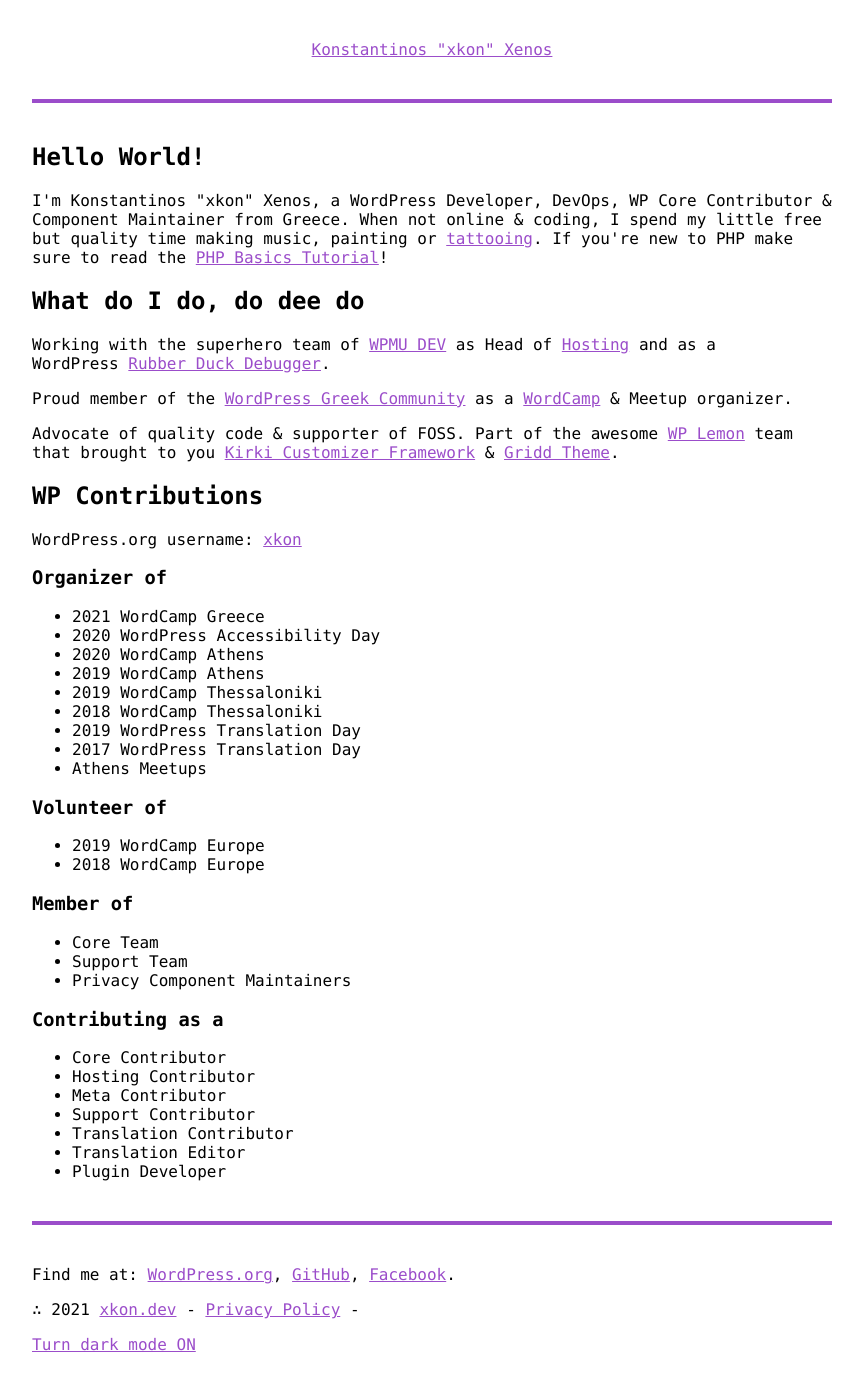
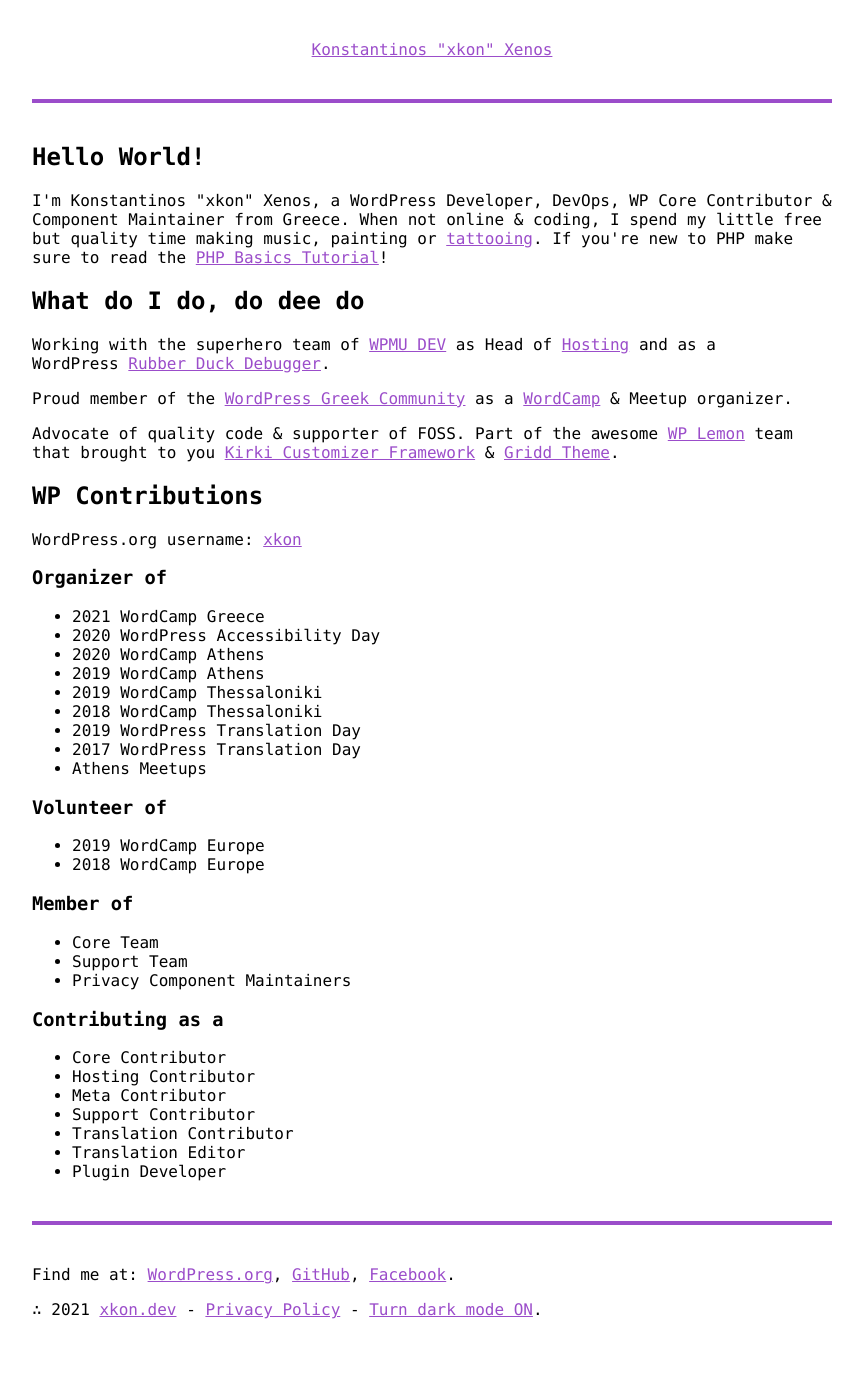
Before and after one commit to mrxkon/mrxkon.github.io, a Jekyll site: the page built from index.html, in a window 1280 px wide. Shown: the whole page, without its empty margins (208-1071 px from the left). Built offline with Jekyll 4.4.1, drawn with Linux system fonts in a browser that asks for light colours; after the commit the page ends 1359 px from its top, so only the background shows below that.

```diff
--- a/_includes/footer.html
+++ b/_includes/footer.html
@@ -3,7 +3,7 @@
 		<footer class="wrapper">
 			<div class="container">
 				<p>Find me at: <a href="https://profiles.wordpress.org/xkon" target="_blank">WordPress.org</a>, <a href="https://github.com/mrxkon"  target="_blank">GitHub</a>, <a href="https://www.facebook.com/xkon.gr/" target="_blank">Facebook</a>.</p>
-				<p>&therefore; {{ site.time | date: '%Y' }} <a href="{{ site.site_url }}">xkon.dev</a> - <a href="{{ site.site_url }}/privacy-policy/">Privacy Policy</a> - <p><a id="dark-toggler" href="#" onClick="toggleDarkMode();" data-dark="false">Turn dark mode ON</a></p></p>
+				<p>&therefore; {{ site.time | date: '%Y' }} <a href="{{ site.site_url }}">xkon.dev</a> - <a href="{{ site.site_url }}/privacy-policy/">Privacy Policy</a> - <a id="dark-toggler" href="#" onClick="toggleDarkMode();" data-dark="false">Turn dark mode ON</a>.</p>
 			</div>
 		</footer>
 		{% if page.url contains '/tutorials/' %}
```
